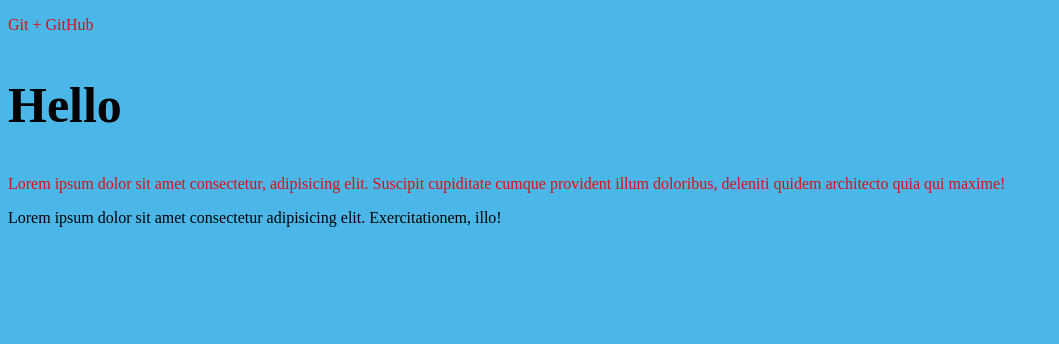
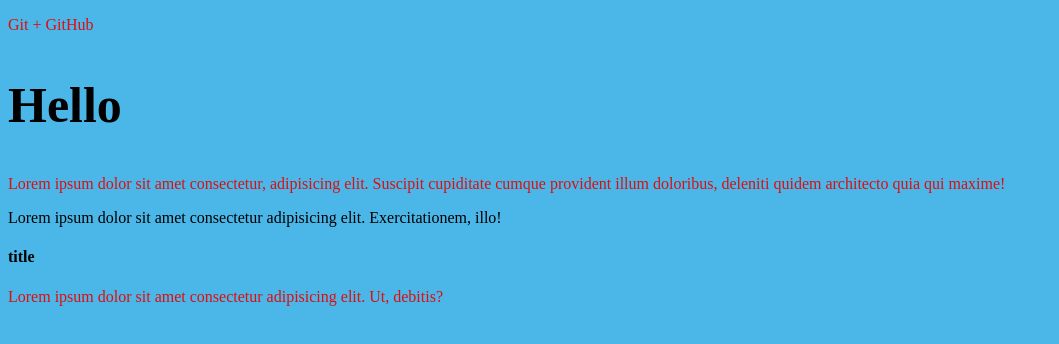
Before and after one commit to dmitrykhakhin/gittest, a plain HTML site: page index.html in a window 1280 px wide. Shown: the whole page, without its empty margins (0-1059 px from the left). Drawn offline with Linux system fonts and the light colour scheme.

Commit message:
Новая ветка

```diff
--- a/index.html
+++ b/index.html
@@ -12,5 +12,7 @@
     <p>Lorem ipsum dolor sit amet consectetur, adipisicing elit. Suscipit cupiditate cumque provident illum doloribus, deleniti quidem architecto quia qui maxime!</p>
     <!-- Новый комментарий -->
     Lorem ipsum dolor sit amet consectetur adipisicing elit. Exercitationem, illo!
+    <h4>title</h4>
+    <p>Lorem ipsum dolor sit amet consectetur adipisicing elit. Ut, debitis?</p>
 </body>
 </html>
```
